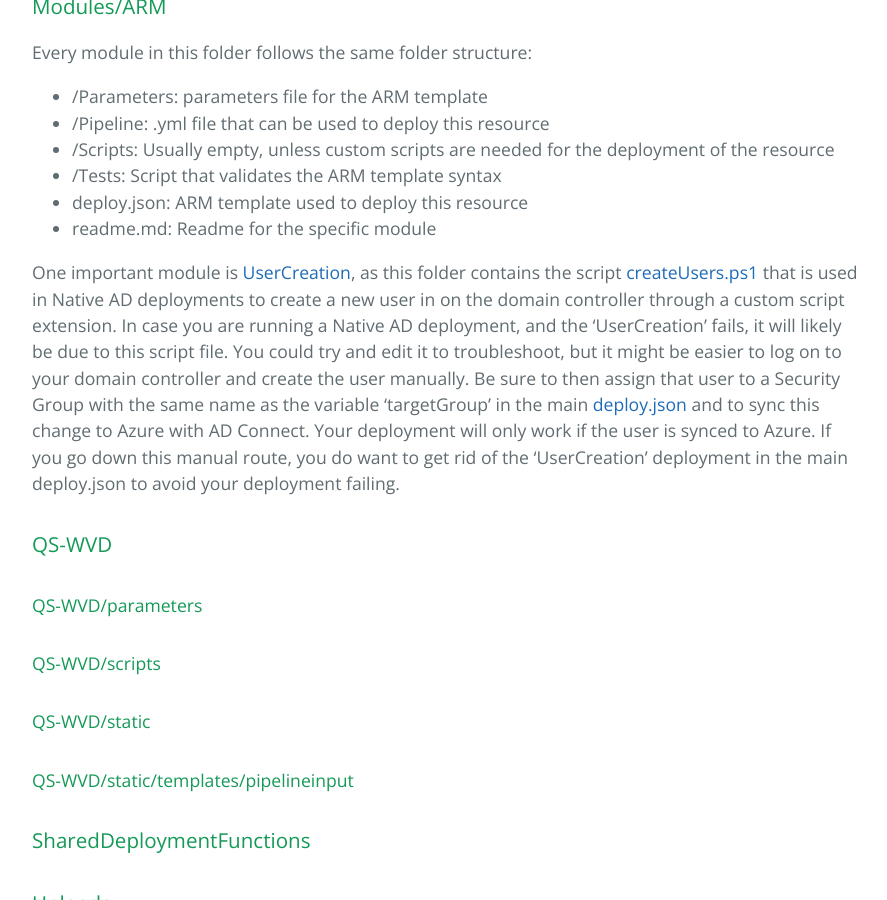
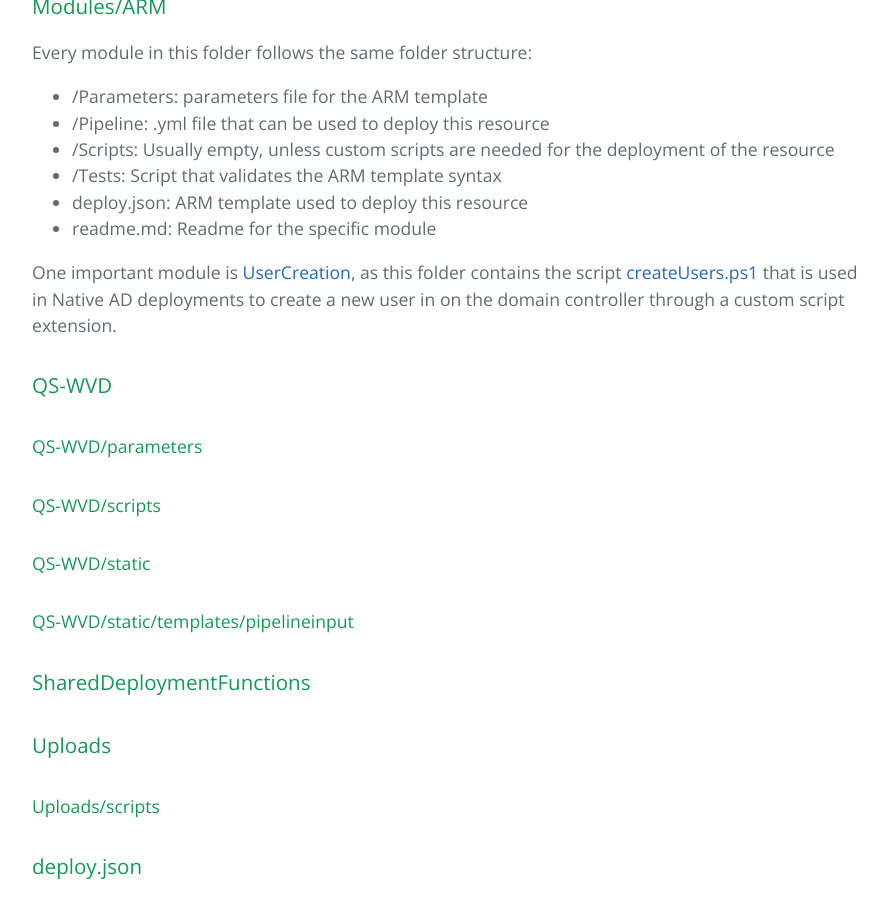
Before and after one commit to samvdjagt/wvdquickstart, a Jekyll site: the page built from repo.md, in a window 1280 px wide and 900 px high, scrolled down 2196 px. Shown: the whole window, without its empty margins (192-1079 px from the left). Built offline with Jekyll 4.4.1, drawn with Linux system fonts in a browser that asks for light colours.

Commit message:
Update repo.md

```diff
--- a/repo.md
+++ b/repo.md
@@ -53,7 +53,7 @@
 * deploy.json: ARM template used to deploy this resource
 * readme.md: Readme for the specific module
 
-One important module is <a href="https://github.com/samvdjagt/wvdquickstart/tree/master/Modules/ARM/UserCreation" target="_blank">UserCreation</a>, as this folder contains the script <a href="https://github.com/samvdjagt/wvdquickstart/tree/master/Modules/ARM/UserCreation/scripts/createUsers.ps1" target="_blank">createUsers.ps1</a> that is used in Native AD deployments to create a new user in on the domain controller through a custom script extension. In case you are running a Native AD deployment, and the 'UserCreation' fails, it will likely be due to this script file. You could try and edit it to troubleshoot, but it might be easier to log on to your domain controller and create the user manually. Be sure to then assign that user to a Security Group with the same name as the variable 'targetGroup' in the main <a href="https://github.com/samvdjagt/wvdquickstart/tree/master/deploy.json" target="_blank">deploy.json</a> and to sync this change to Azure with AD Connect. Your deployment will only work if the user is synced to Azure. If you go down this manual route, you do want to get rid of the 'UserCreation' deployment in the main deploy.json to avoid your deployment failing.
+One important module is <a href="https://github.com/samvdjagt/wvdquickstart/tree/master/Modules/ARM/UserCreation" target="_blank">UserCreation</a>, as this folder contains the script <a href="https://github.com/samvdjagt/wvdquickstart/tree/master/Modules/ARM/UserCreation/scripts/createUsers.ps1" target="_blank">createUsers.ps1</a> that is used in Native AD deployments to create a new user in on the domain controller through a custom script extension.
 
 ### QS-WVD
 #### QS-WVD/parameters
```
